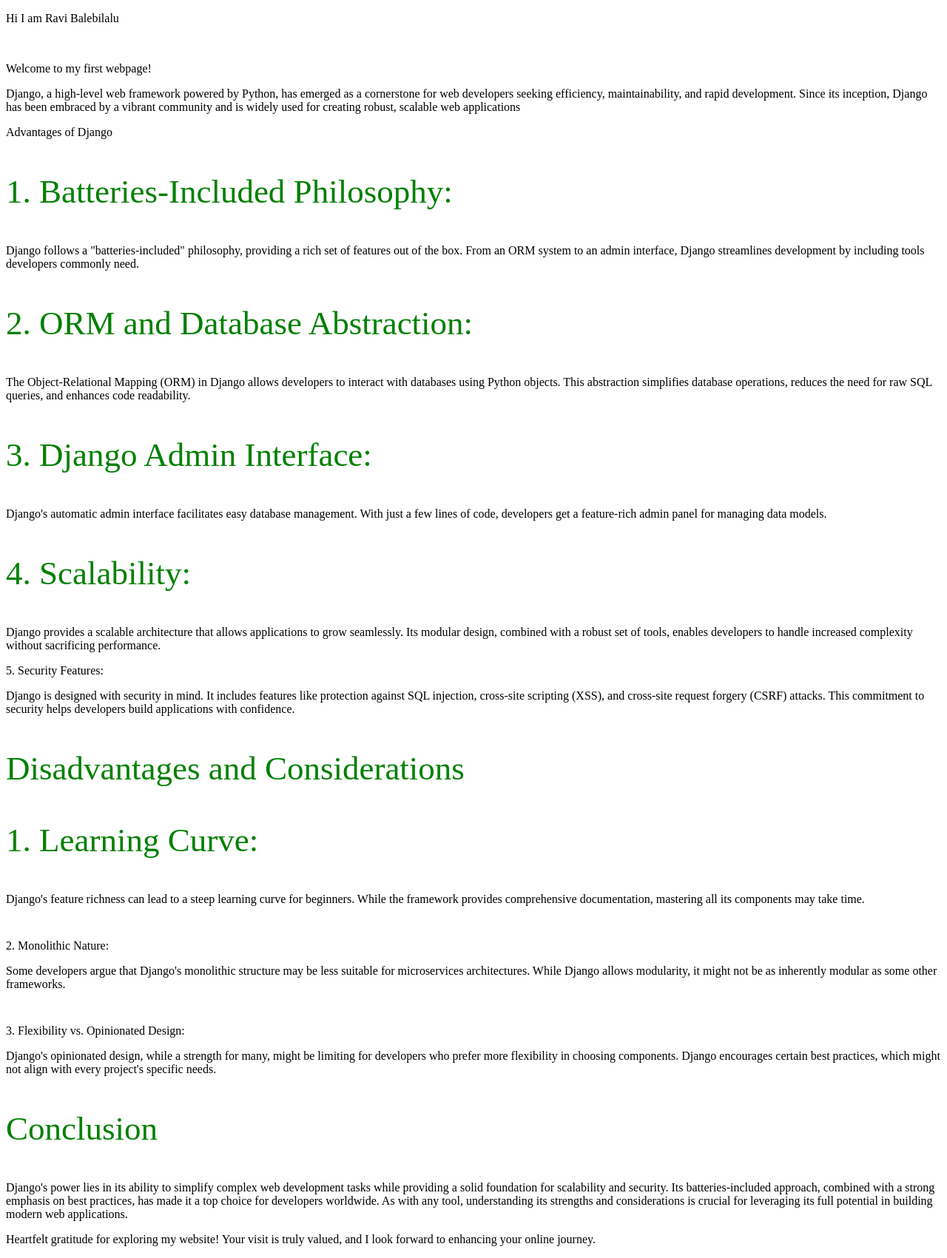
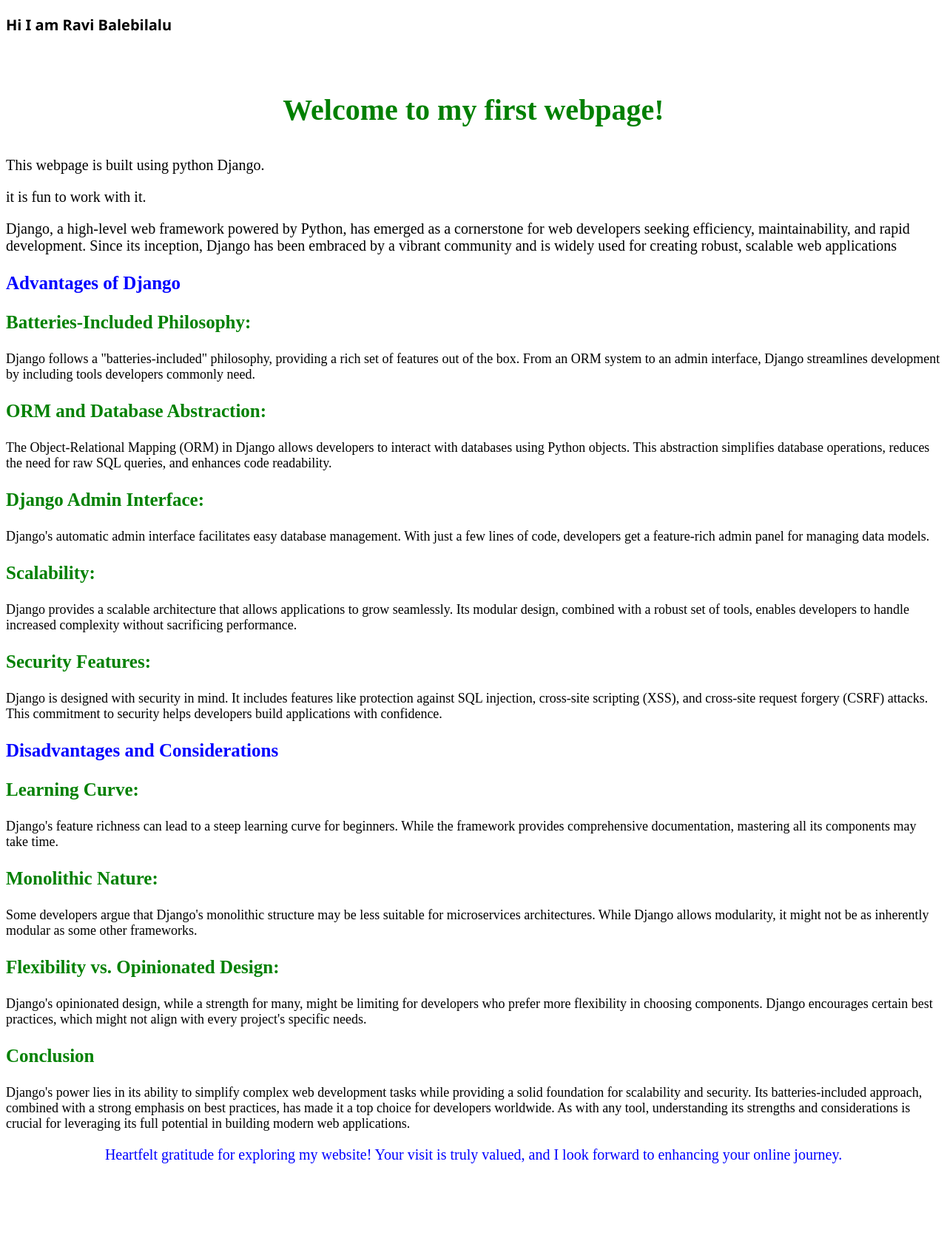
Before and after one commit to ravibalebilalu/portfolio, a Django app: page / in a window 1280 px wide. Shown: the whole page at 74% size. After the commit the page ends 1573 px from the top, so only its background shows below. Run offline with Django 5.2, Linux system fonts and the light colour scheme.

Commit message:
css compleated

```diff
--- a/mypage/static/my_view.css
+++ b/mypage/static/my_view.css
@@ -1,7 +1,41 @@
 h1{
     color: blue;
 }
+.name_p{
+    font-size: 20px;
+    font-family: 'Segoe UI', Tahoma, Geneva, Verdana, sans-serif;
+    font-weight: bold;
+}
+
+.welcome{
+    text-align: center;
+}
+.welcome_p{
+    font-size: 40px;
+    color: green;
+    font-weight: bold;
+}
 .heading{
     color: green;
-    font-size: 45px;
+    font-size:25px;
+    font-weight: bold;
 }
+
+.ad_heading{
+    color: blue;
+    font-size:25px;
+    font-weight: bold;
+}
+.lines{
+    font-size: 18px;
+
+}
+p{
+    font-size: 20px;
+}
+
+.thanks{
+    font-size: 25px;
+    color: blue;
+    text-align: center;
+}
--- a/mypage/templates/my_view.html
+++ b/mypage/templates/my_view.html
@@ -25,32 +25,34 @@
             </div>
 
             <div class="content">
+                <p>This webpage is built using python Django.</p>
+                <p>it is fun to work with it.</p>
                 <p>Django, a high-level web framework powered by Python, has emerged as a cornerstone for web developers seeking efficiency, maintainability, and rapid development. Since its inception, Django has been embraced by a vibrant community and is widely used for creating robust, scalable web applications</p>
-                <p>Advantages of Django</p>
+                <p class="ad_heading"><strong>Advantages of Django</strong></p>
 
-                <p class="heading">1. Batteries-Included Philosophy:</p>
+                <p class="heading"> Batteries-Included Philosophy:</p>
                     <p class="lines">    Django follows a "batteries-included" philosophy, providing a rich set of features out of the box. From an ORM system to an admin interface, Django streamlines development by including tools developers commonly need.</p>
 
-                    <p class="heading"> 2. ORM and Database Abstraction:</p>
+                    <p class="heading">  ORM and Database Abstraction:</p>
                     <p class="lines"> The Object-Relational Mapping (ORM) in Django allows developers to interact with databases using Python objects. This abstraction simplifies database operations, reduces the need for raw SQL queries, and enhances code readability.</p>
 
-                    <p class="heading">3. Django Admin Interface:</p>
+                    <p class="heading"> Django Admin Interface:</p>
                     <p class="lines"> Django's automatic admin interface facilitates easy database management. With just a few lines of code, developers get a feature-rich admin panel for managing data models.</p>
 
-                    <p class="heading">4. Scalability:</p>
+                    <p class="heading"> Scalability:</p>
                     <p class="lines"> Django provides a scalable architecture that allows applications to grow seamlessly. Its modular design, combined with a robust set of tools, enables developers to handle increased complexity without sacrificing performance.</p>
 
-                    <p class="lines">5. Security Features:</p>
+                    <p class="heading"> Security Features:</p>
                     <p class="lines"> Django is designed with security in mind. It includes features like protection against SQL injection, cross-site scripting (XSS), and cross-site request forgery (CSRF) attacks. This commitment to security helps developers build applications with confidence.</p>
 
-                    <p class="heading">Disadvantages and Considerations</p>
-                    <p class="heading">1. Learning Curve:</p>
+                    <p class="ad_heading"><strong>Disadvantages and Considerations</strong></p>
+                    <p class="heading">Learning Curve:</p>
                     <p class="lines"> Django's feature richness can lead to a steep learning curve for beginners. While the framework provides comprehensive documentation, mastering all its components may take time.</p>
 
-                    <p class="heading"></p>2. Monolithic Nature:
+                    <p class="heading"> Monolithic Nature:</p>
                     <p class="lines"> Some developers argue that Django's monolithic structure may be less suitable for microservices architectures. While Django allows modularity, it might not be as inherently modular as some other frameworks.</p>
 
-                    <p class="heading"></p>3. Flexibility vs. Opinionated Design:
+                    <p class="heading"> Flexibility vs. Opinionated Design:</p>
                     <p class="lines"> Django's opinionated design, while a strength for many, might be limiting for developers who prefer more flexibility in choosing components. Django encourages certain best practices, which might not align with every project's specific needs.</p>
 
                     <p class="heading">Conclusion</p>
```
